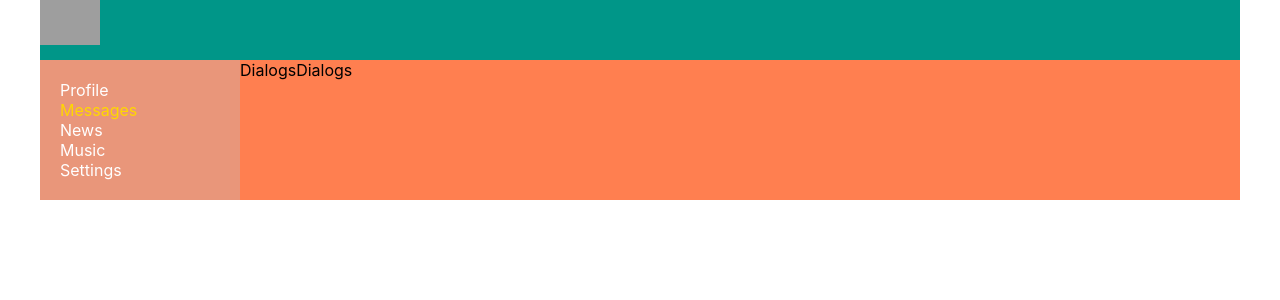
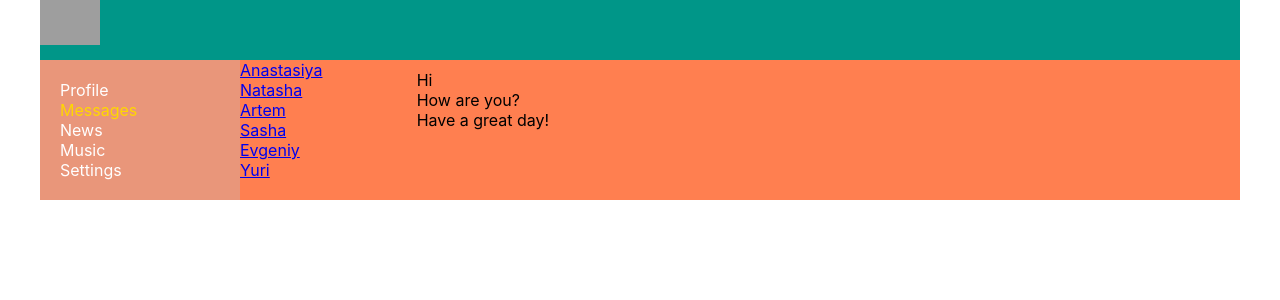
Before and after one commit to Kliapwnz/newStepSamuray, a React (Create React App) app: page /dialogs in a window 1280 px wide. Shown: the top 300 px of the page. Built offline with nearby package versions, Linux system fonts and the light colour scheme; grey boxes are pictures that could not be loaded.

Commit message:
add NavLink for dialogs

```diff
--- a/src/components/Dialogs/Dialogs.module.css
+++ b/src/components/Dialogs/Dialogs.module.css
@@ -0,0 +1,24 @@
+.dialogs {
+    display: grid;
+    grid-template-columns: 2fr 10fr;
+
+}
+
+.dialogsItems {
+    padding: 10px;
+
+}
+
+
+.active {
+    color: gold;
+}
+
+.messages {
+    padding: 10px;
+
+}
+
+.message{
+
+}
--- a/src/components/Dialogs/Dialogs.tsx
+++ b/src/components/Dialogs/Dialogs.tsx
@@ -1,5 +1,34 @@
+import s from "./Dialogs.module.css"
+import {NavLink} from "react-router-dom";
+
 export const Dialogs = () => {
     return (
-        <div>DialogsDialogs</div>
+        <div className={s.dialogs}>
+            <div className={s.dialogItems}>
+                <div className={s.dialog + " " + s.active}>
+                    <NavLink to="/dialogs/1">Anastasiya</NavLink>
+                </div>
+                <div className={s.dialog}>
+                    <NavLink to="/dialogs/2">Natasha</NavLink>
+                </div>
+                <div className={s.dialog}>
+                    <NavLink to="/dialogs/3">Artem </NavLink>
+                </div>
+                <div className={s.dialog}>
+                    <NavLink to="/dialogs/4">Sasha</NavLink>
+                </div>
+                <div className={s.dialog}>
+                    <NavLink to="/dialogs/1">Evgeniy</NavLink>
+                </div>
+                <div className={s.dialog}>
+                    <NavLink to="/dialogs/1">Yuri</NavLink>
+                </div>
+            </div>
+            <div className={s.messages}>
+                <div className={s.message}>Hi</div>
+                <div className={s.message}>How are you?</div>
+                <div className={s.message}>Have a great day!</div>
+            </div>
+        </div>
     )
 }
```
